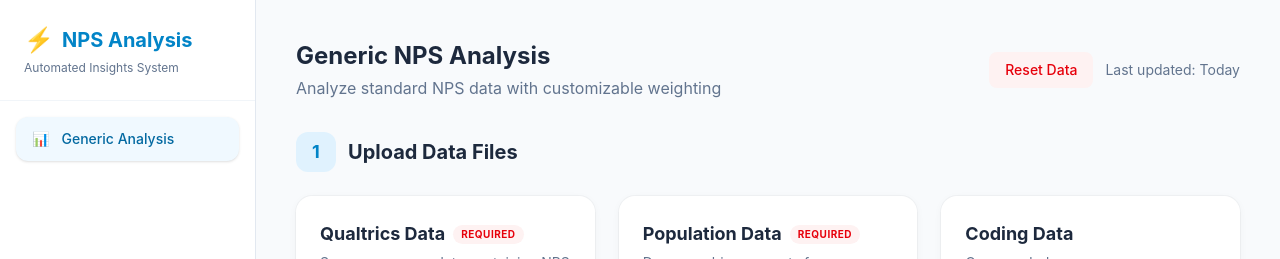
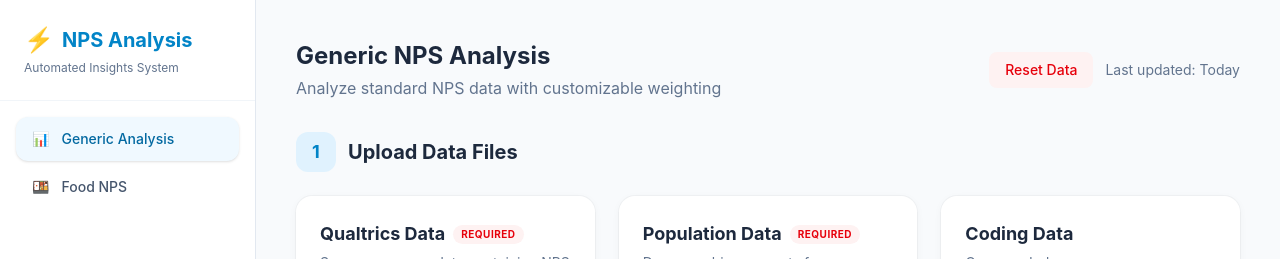
Before and after one commit to dataofmen/nps-analysis-desktop, a React app in the folder frontend/: page / in a window 1280 px wide. Shown: the top 259 px of the page. Built offline with nearby package versions, Linux system fonts and the light colour scheme; the HTML template or start-up script is replaced by a standard one.

Commit message:
fix: add Food NPS tab to navigation (v1.1.18)

```diff
--- a/frontend/package.json
+++ b/frontend/package.json
@@ -1,7 +1,7 @@
 {
   "name": "frontend",
   "private": true,
-  "version": "1.1.17",
+  "version": "1.1.18",
   "type": "module",
   "main": "electron/main.cjs",
   "scripts": {
--- a/frontend/src/App.jsx
+++ b/frontend/src/App.jsx
@@ -3,12 +3,18 @@ import FileUpload from './components/FileUpload';
 import WeightingConfig from './components/WeightingConfig';
 import Dashboard from './components/Dashboard';
 import Modal from './components/Modal';
+import FoodNpsUpload from './components/FoodNpsUpload';
+import FoodNpsResults from './components/FoodNpsResults';
 
 function App() {
   const [columns, setColumns] = useState([]);
   const [weightingConfig, setWeightingConfig] = useState(null);
   const [dataVersion, setDataVersion] = useState(0); // For data updates (columns)
   const [resetKey, setResetKey] = useState(0); // For forcing component reset
+
+  // Navigation State
+  const [activeTab, setActiveTab] = useState('generic'); // 'generic' | 'food'
+  const [foodAnalysisTrigger, setFoodAnalysisTrigger] = useState(0);
 
   // Modal States
   const [isResetModalOpen, setIsResetModalOpen] = useState(false);
@@ -97,9 +103,22 @@ function App() {
 
         <nav className="flex-1 p-4 space-y-1">
           <button
-            className="w-full flex items-center gap-3 px-4 py-3 text-sm font-medium rounded-xl transition-all duration-200 bg-brand-50 text-brand-700 shadow-sm"
+            onClick={() => setActiveTab('generic')}
+            className={`w-full flex items-center gap-3 px-4 py-3 text-sm font-medium rounded-xl transition-all duration-200 ${activeTab === 'generic'
+              ? 'bg-brand-50 text-brand-700 shadow-sm'
+              : 'text-slate-600 hover:bg-slate-50 hover:text-slate-900'
+              }`}
           >
             <span>📊</span> Generic Analysis
+          </button>
+          <button
+            onClick={() => setActiveTab('food')}
+            className={`w-full flex items-center gap-3 px-4 py-3 text-sm font-medium rounded-xl transition-all duration-200 ${activeTab === 'food'
+              ? 'bg-brand-50 text-brand-700 shadow-sm'
+              : 'text-slate-600 hover:bg-slate-50 hover:text-slate-900'
+              }`}
+          >
+            <span>🍱</span> Food NPS
           </button>
         </nav>
 
@@ -120,10 +139,13 @@ function App() {
           <header className="mb-8 flex justify-between items-center">
             <div>
               <h2 className="text-2xl font-bold text-slate-800">
-                Generic NPS Analysis
+                {activeTab === 'generic' ? 'Generic NPS Analysis' : 'Food NPS Analysis'}
               </h2>
               <p className="text-slate-500 mt-1">
-                Analyze standard NPS data with customizable weighting
+                {activeTab === 'generic'
+                  ? 'Analyze standard NPS data with customizable weighting'
+                  : 'Specialized analysis for Korean food delivery service with 241-segment weighting'
+                }
               </p>
             </div>
             <div className="flex items-center gap-3">
@@ -139,6 +161,8 @@ function App() {
           </header>
 
           <div className="animate-fade-in space-y-8">
+            {activeTab === 'generic' ? (
+              <>
                 <FileUpload key={resetKey} onUploadComplete={fetchColumns} />
                 {columns.length > 0 && (
                   <>
@@ -146,6 +170,13 @@ function App() {
                     <ErrorBoundary>
                       <Dashboard columns={columns} weightingConfig={weightingConfig} dataVersion={dataVersion} />
                     </ErrorBoundary>
+                  </>
+                )}
+              </>
+            ) : (
+              <>
+                <FoodNpsUpload onUploadComplete={() => setFoodAnalysisTrigger(t => t + 1)} />
+                <FoodNpsResults triggerAnalysis={foodAnalysisTrigger} />
               </>
             )}
           </div>
```
Lines whose indentation alone changed are shown as unchanged.
